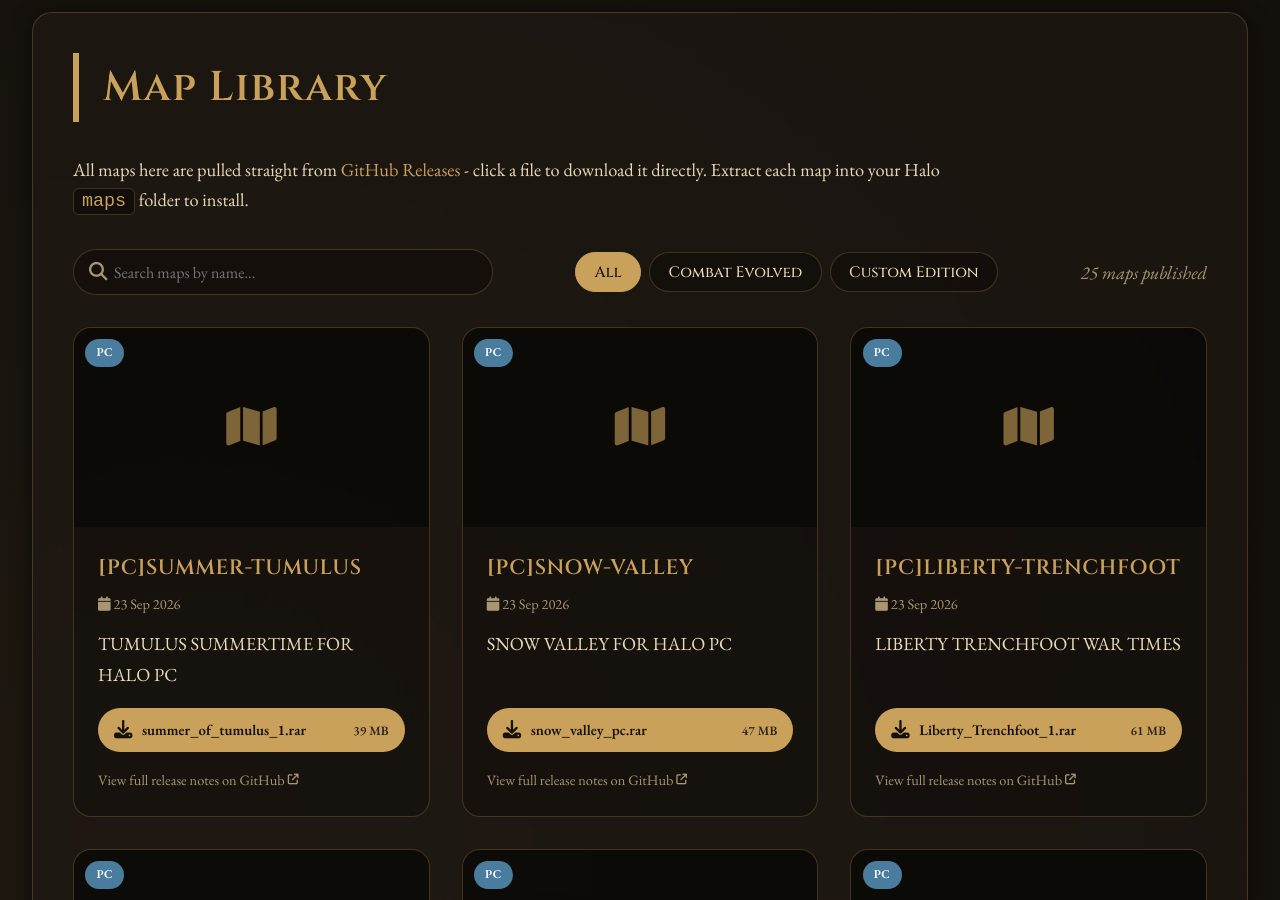
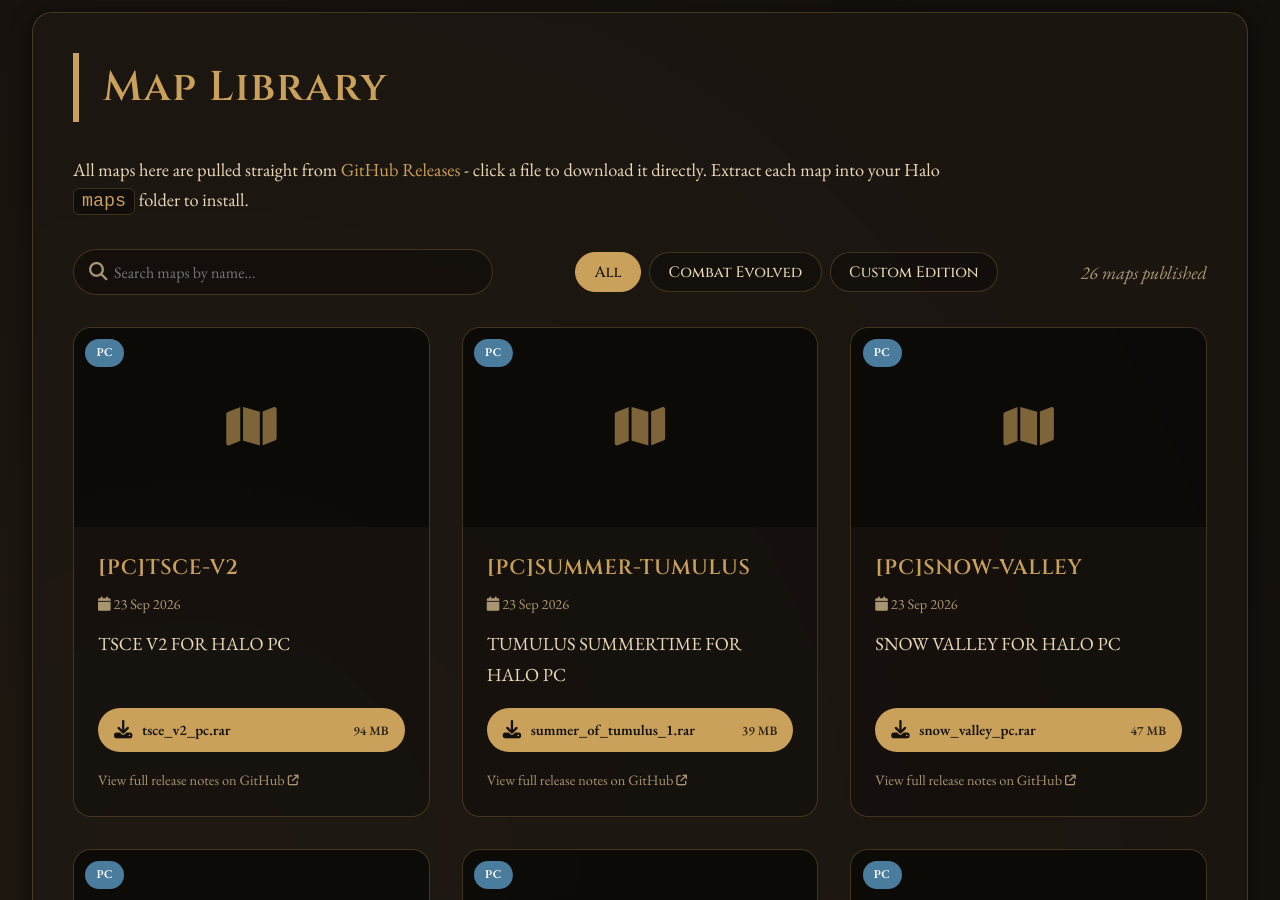
Before and after one commit to Chalwk/NC-Halo-Maps, a Jekyll site: the page built from maps.html, in a window 1280 px wide and 900 px high, scrolled down 264 px. Built offline with Jekyll 4.4.1, drawn with Linux system fonts in a browser that asks for light colours.

Commit message:
chore: update releases data

```diff
--- a/_data/releases.json
+++ b/_data/releases.json
@@ -1,4 +1,27 @@
 [
+  {
+    "id": 394763710,
+    "tag": "PC-TSCE-V2",
+    "name": "[PC]TSCE-V2",
+    "body": "TSCE V2 FOR HALO PC",
+    "prerelease": false,
+    "published_at": "2026-09-23T14:48:08Z",
+    "html_url": "https://github.com/nakedchick-code/NC-Halo-Maps/releases/tag/PC-TSCE-V2",
+    "games": [
+      "PC"
+    ],
+    "thumbnail": null,
+    "assets": [
+      {
+        "name": "tsce_v2_pc.rar",
+        "size": 98822502,
+        "size_human": "94 MB",
+        "download_count": 0,
+        "browser_download_url": "https://github.com/nakedchick-code/NC-Halo-Maps/releases/download/PC-TSCE-V2/tsce_v2_pc.rar",
+        "content_type": "application/x-compressed"
+      }
+    ]
+  },
   {
     "id": 394762731,
     "tag": "PC-SUMMER-TUMULUS",
```
